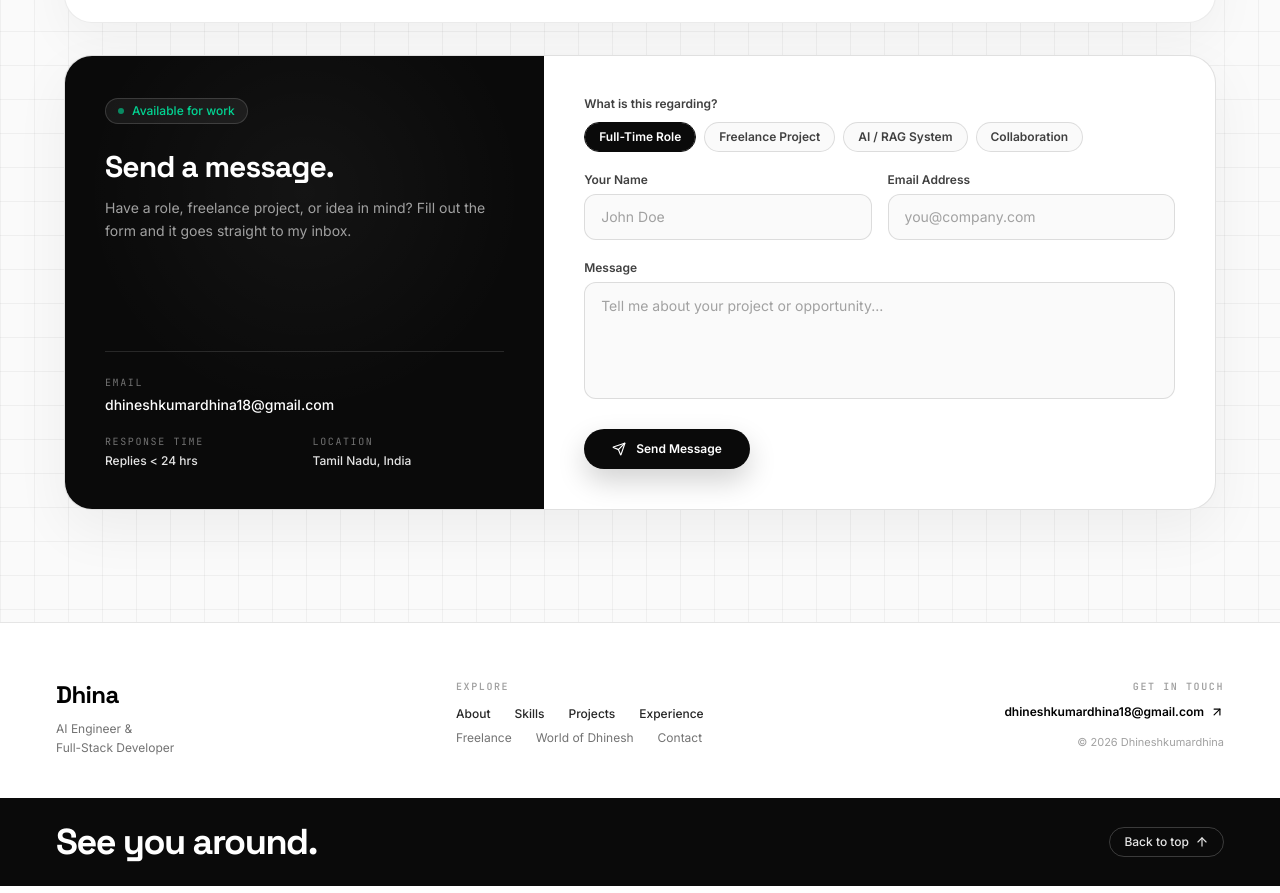
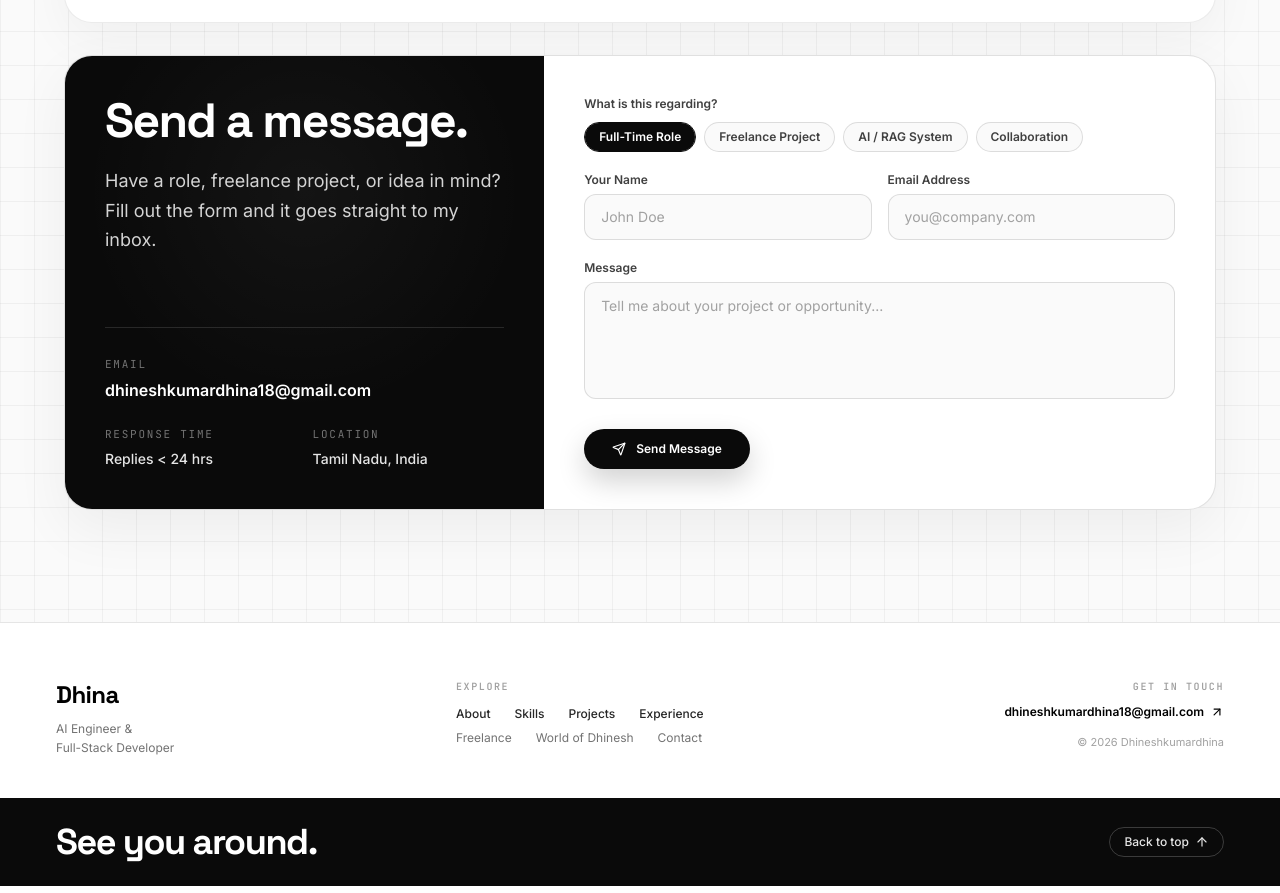
Before and after one commit to Dhineshkumardhina/Dhineshkumar_portfolio, a Next.js app: page / in a window 1280 px wide. Shown: the part 5016-5909 px from the top of the page. Built offline with nearby package versions, Linux system fonts and the light colour scheme.

Commit message:
Remove Available for work badge and enlarge Contact left panel typography

```diff
--- a/src/components/ContactSection.tsx
+++ b/src/components/ContactSection.tsx
@@ -324,28 +324,23 @@ export default function ContactSection() {
             />
 
             <div className="relative z-10">
-              <span className="inline-flex items-center gap-2 rounded-full border border-white/15 bg-white/[0.06] px-3 py-1 text-xs font-medium text-emerald-400">
-                <span className="h-1.5 w-1.5 animate-pulse rounded-full bg-emerald-400" />
-                Available for work
-              </span>
-
-              <h3 className="mt-6 font-[family-name:var(--font-display)] text-3xl font-bold leading-tight tracking-[-0.03em] text-white">
+              <h3 className="font-[family-name:var(--font-display)] text-4xl font-bold leading-[1.05] tracking-[-0.035em] text-white sm:text-5xl">
                 Send a message.
               </h3>
-              <p className="mt-3 text-sm leading-relaxed text-neutral-400">
+              <p className="mt-5 text-base leading-relaxed text-neutral-300 sm:text-lg">
                 Have a role, freelance project, or idea in mind? Fill out the
                 form and it goes straight to my inbox.
               </p>
             </div>
 
-            <div className="relative z-10 mt-10 space-y-4 border-t border-white/12 pt-6 text-sm">
+            <div className="relative z-10 mt-12 space-y-5 border-t border-white/12 pt-7">
               <div>
-                <span className="block font-[family-name:var(--font-mono)] text-[10px] tracking-[0.16em] text-neutral-500 uppercase">
+                <span className="block font-[family-name:var(--font-mono)] text-[11px] tracking-[0.16em] text-neutral-500 uppercase">
                   Email
                 </span>
                 <a
                   href={`mailto:${portfolio.email}`}
-                  className="mt-1 inline-block break-all font-medium text-white transition-opacity hover:opacity-80"
+                  className="mt-1.5 inline-block break-all text-base font-semibold text-white transition-opacity hover:opacity-80"
                 >
                   {portfolio.email}
                 </a>
@@ -353,18 +348,18 @@ export default function ContactSection() {
 
               <div className="grid grid-cols-2 gap-4 pt-1">
                 <div>
-                  <span className="block font-[family-name:var(--font-mono)] text-[10px] tracking-[0.16em] text-neutral-500 uppercase">
+                  <span className="block font-[family-name:var(--font-mono)] text-[11px] tracking-[0.16em] text-neutral-500 uppercase">
                     Response Time
                   </span>
-                  <span className="mt-1 block text-xs font-medium text-neutral-200">
+                  <span className="mt-1.5 block text-sm font-medium text-neutral-200">
                     {portfolio.replyTimeNote}
                   </span>
                 </div>
                 <div>
-                  <span className="block font-[family-name:var(--font-mono)] text-[10px] tracking-[0.16em] text-neutral-500 uppercase">
+                  <span className="block font-[family-name:var(--font-mono)] text-[11px] tracking-[0.16em] text-neutral-500 uppercase">
                     Location
                   </span>
-                  <span className="mt-1 block text-xs font-medium text-neutral-200">
+                  <span className="mt-1.5 block text-sm font-medium text-neutral-200">
                     {portfolio.currentlyAt.location}
                   </span>
                 </div>
```
